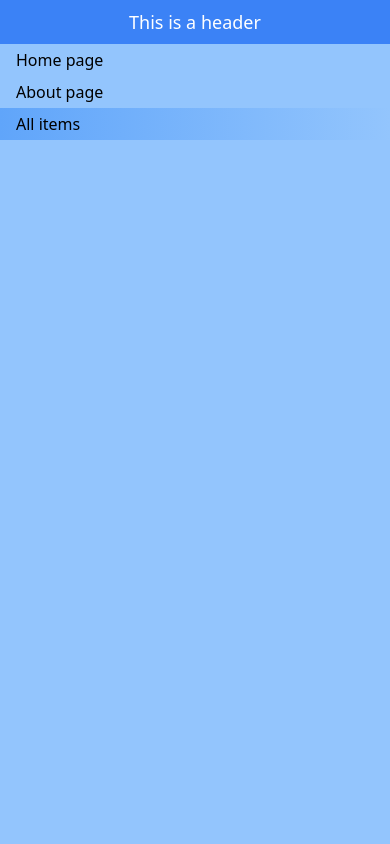
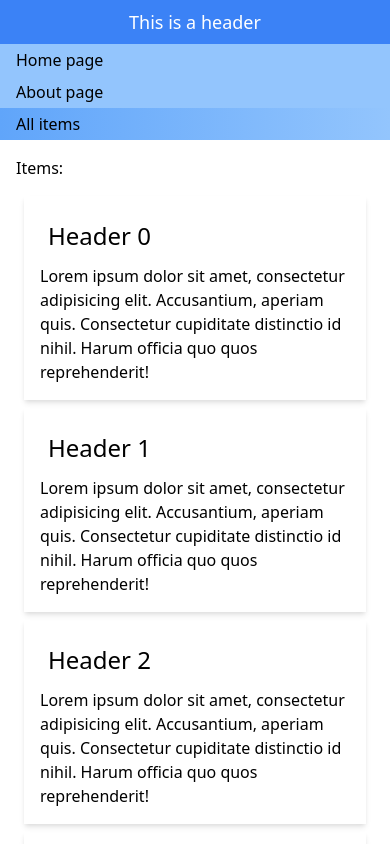
Before and after one commit to Inkvii/nextjs-test, a Next.js app: page /items in a window 390 px wide. Shown: the top 844 px of the page. Built offline with nearby package versions, Linux system fonts and the light colour scheme.

Commit message:
fixed issue where custom screen would not generate responsive variants

```diff
--- a/css/tailwind.css
+++ b/css/tailwind.css
@@ -6,3 +6,11 @@
 .grid-template-content {
 	grid-template-columns: minmax(200px, 2fr) 10fr;
 }
+
+@layer utilities {
+	@variants responsive {
+		.min-h-100 {
+			min-height: 100vh;
+		}
+	}
+}
--- a/package.json
+++ b/package.json
@@ -4,7 +4,7 @@
     "dev": "next dev",
     "build": "next build",
     "start": "next start",
-    "tailwind": "tailwindcss --jit -i css/tailwind.css -o public/tailwind.css --watch"
+    "tailwind": "tailwindcss --postcss -i css/tailwind.css -o public/tailwind.css --watch"
   },
   "dependencies": {
     "next": "^11.1.2",
@@ -15,7 +15,7 @@
     "@types/react": "^17.0.19",
     "autoprefixer": "^10.2.6",
     "postcss": "^8.3.5",
-    "tailwindcss": "^2.2.9",
+    "tailwindcss": "^2.2.15",
     "typescript": "^4.4.2"
   }
 }
--- a/pages/_app.tsx
+++ b/pages/_app.tsx
@@ -8,7 +8,7 @@ function MyApp({Component, pageProps}: AppProps) {
   return (
     <div className={"grid grid-template-content"}>
       <Header className={"col-span-2"}/>
-      <Menu className={"min-h-screen sm:col-span-2 md:col-span-1"}/>
+      <Menu className={"md:min-h-100 sm:col-span-2 md:col-span-1 md:scroll-snap-x"}/>
       <div className={"m-4 sm:col-span-2 md:col-span-1"}>
         <Component {...pageProps} />
       </div>
--- a/tailwind.config.js
+++ b/tailwind.config.js
@@ -4,7 +4,11 @@ module.exports = {
   darkMode: false, // or 'media' or 'class'
   theme: {
     screens: {
-      "sm": {"max": "639px"}
+      "sm": {"max": "639px"},
+      'md': '640px',
+      'lg': '1024px',
+      'xl': '1280px',
+      '2xl': '1536px',
     },
     extend: {},
   },
```
Also changed, not shown: 1 other file (tests, documents, lock files or other folders).
